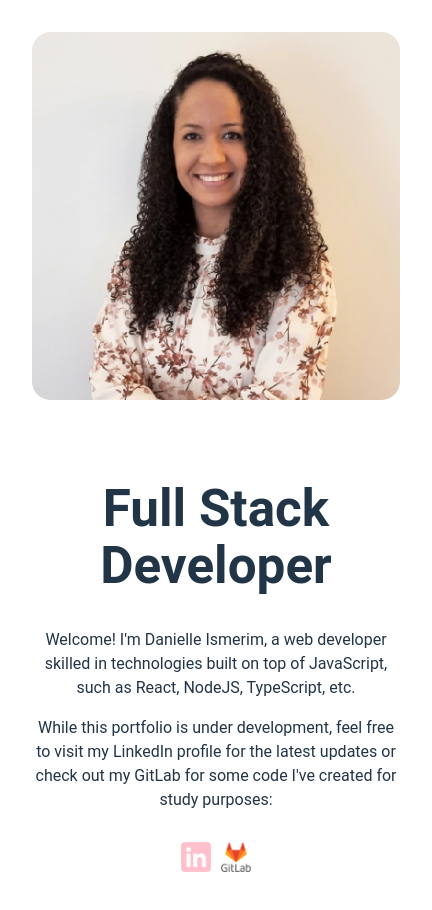
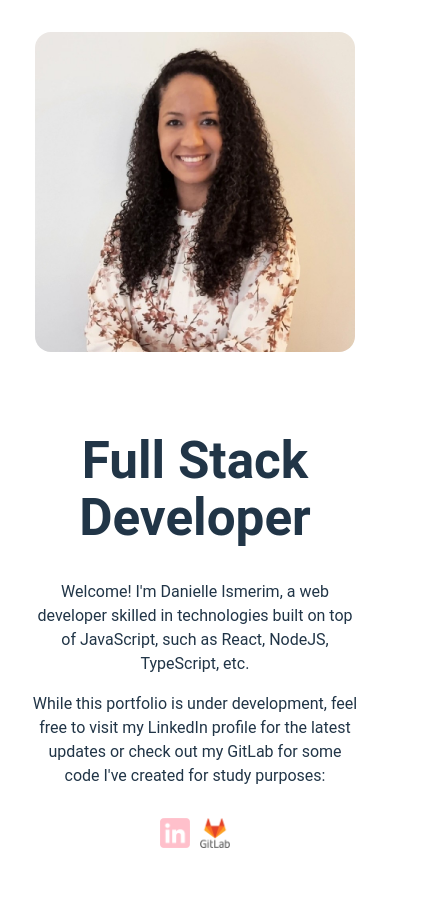
Before and after one commit to dsism/portfolio, a React (Vite) app: page / in a window 390 px wide. Shown: the top 910 px of the page, 432 px wide, since content can reach past the window. Built offline with nearby package versions, Linux system fonts and the light colour scheme.

Commit message:
updating photo size for smaller screens

```diff
--- a/src/App.css
+++ b/src/App.css
@@ -46,7 +46,7 @@
     grid-area: top;
   }
 
-  img {
-    height: 18rem;
+  .photo {
+    height: 20rem
   }
 }
```
